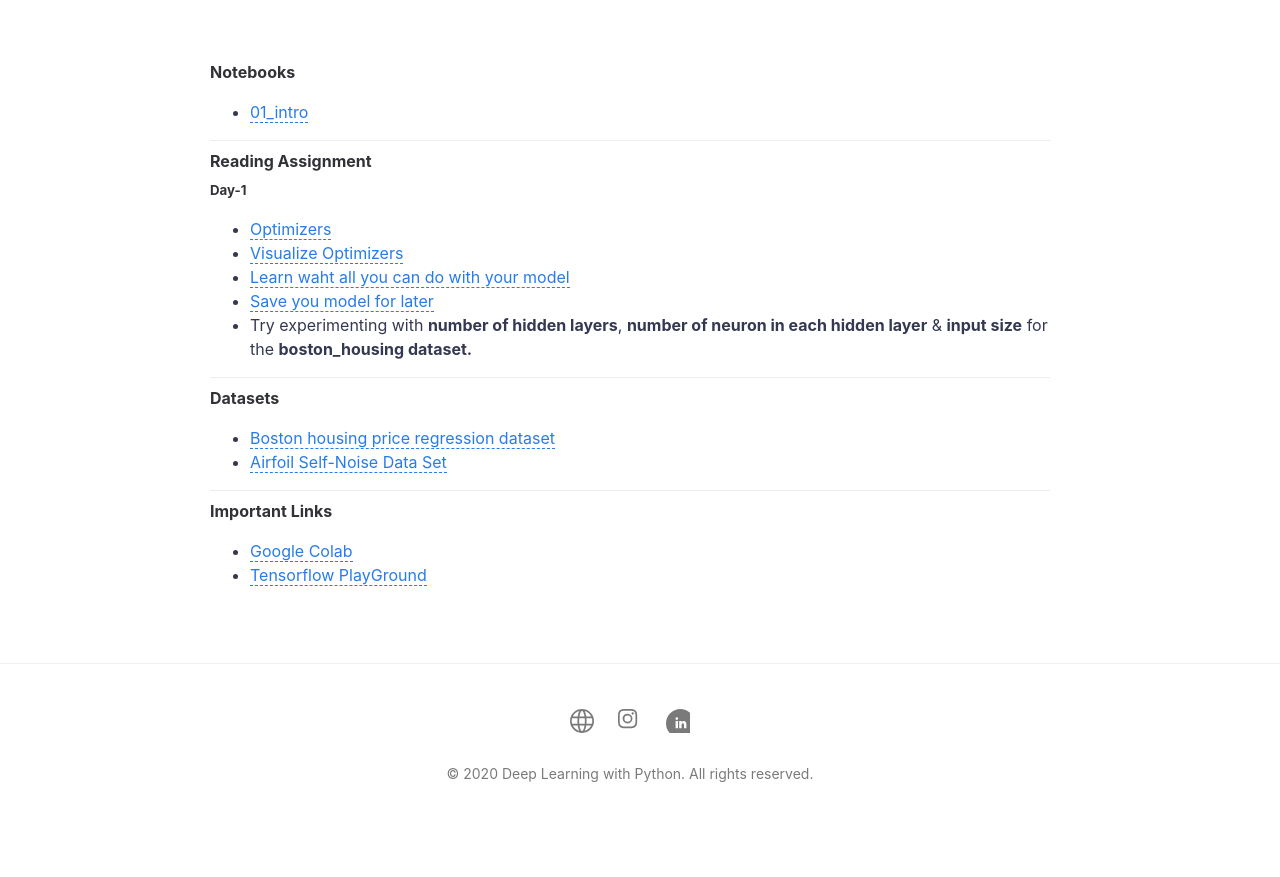
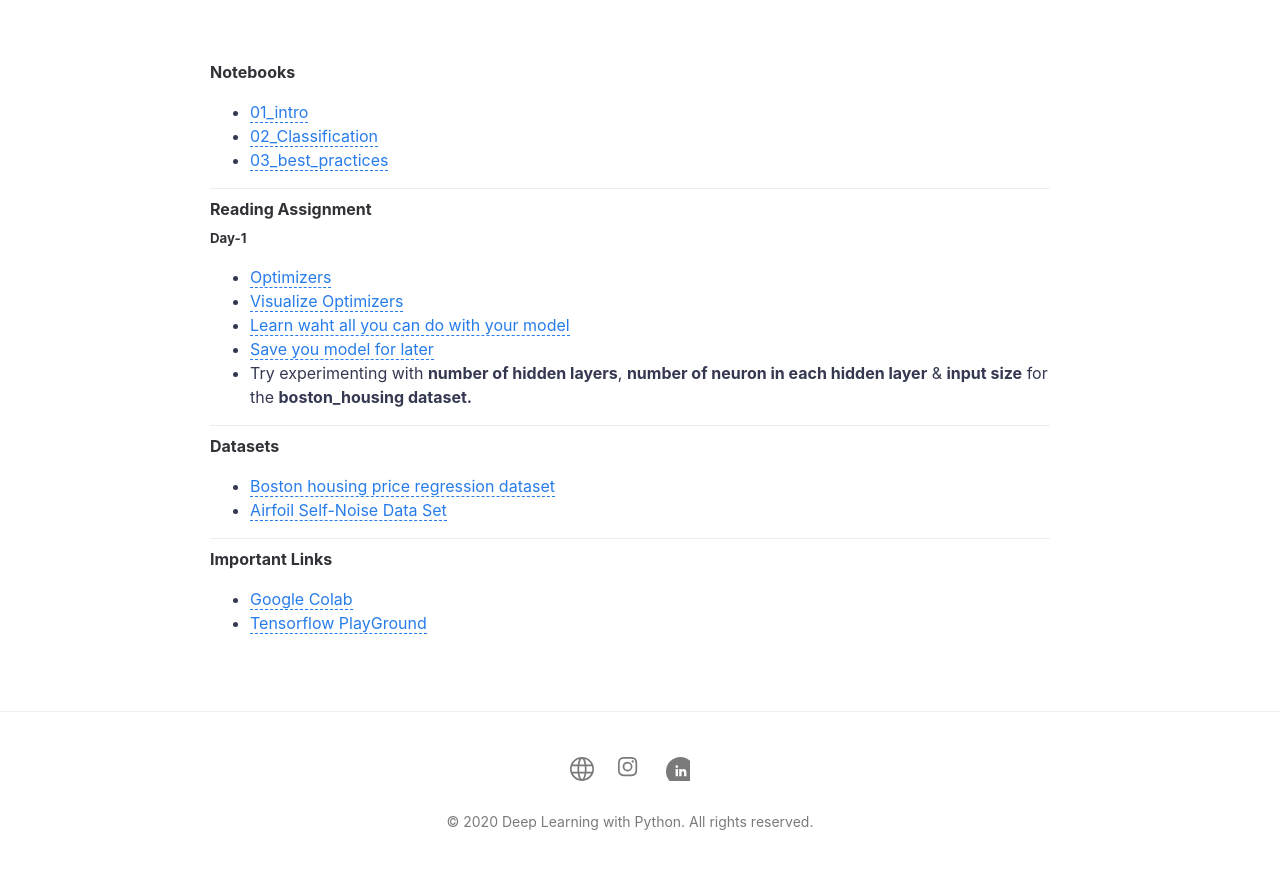
Before and after one commit to Ankur-singh/mitwpu, a Jekyll site: the page built from resources.md, in a window 1280 px wide. Shown: the part 485-1362 px from the top of the page. Built offline with Jekyll 4.4.1, drawn with Linux system fonts in a browser that asks for light colours; before the commit the page ends 1314 px from its top, so only the background shows below that.

Commit message:
update for day2

```diff
--- a/resources.md
+++ b/resources.md
@@ -12,6 +12,8 @@
 
 #### Notebooks
 - [01_intro](https://nbviewer.jupyter.org/github/Ai-Adventures/rmd/blob/master/notebooks/01_intro.ipynb?flush_cache=true)
+- [02_Classification](https://nbviewer.jupyter.org/github/Ai-Adventures/rmd/blob/master/notebooks/02_Classification.ipynb?flush_cache=true)
+- [03_best_practices](https://nbviewer.jupyter.org/github/Ai-Adventures/rmd/blob/master/notebooks/03_best_practices.ipynb?flush_cache=true)
 
 
 ***
```
Also changed, not shown: 2 other files.
